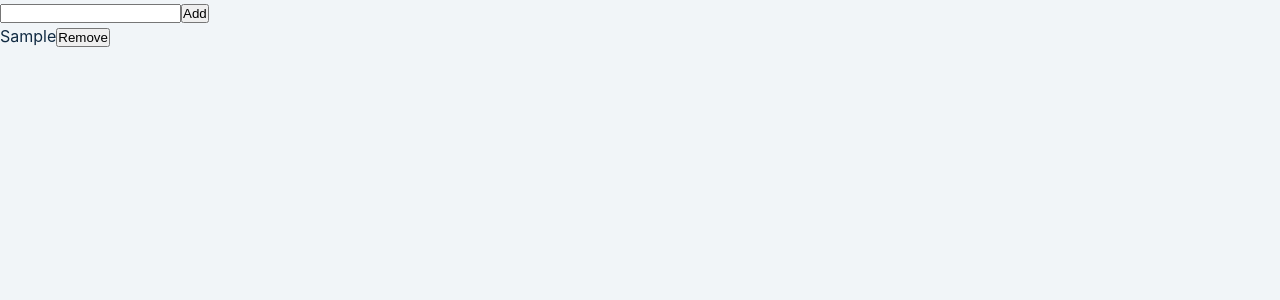
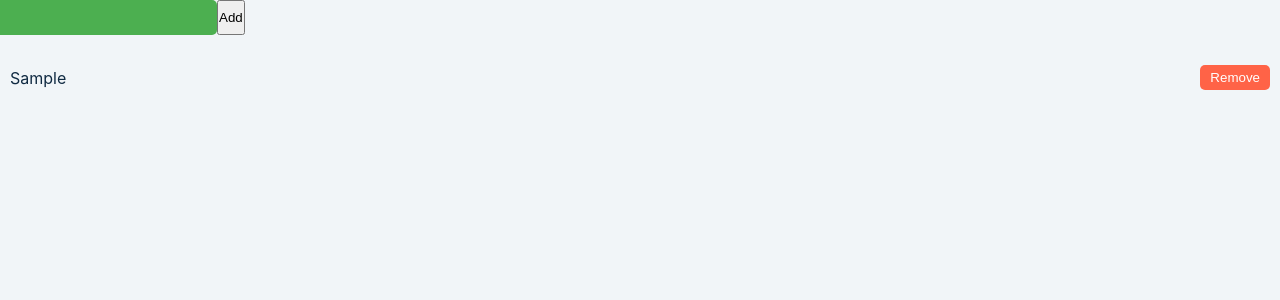
Before and after one commit to ciwwan1980/simple-todoList, a React (Create React App) app: page / in a window 1280 px wide. Both pictures are taken after typing "Sample" into the empty fields and a click on the button "Add". Shown: the top 300 px of the page. Built offline with nearby package versions, Linux system fonts and the light colour scheme; the HTML template or start-up script is replaced by a standard one.

Commit message:
addying-style

```diff
--- a/src/App.js
+++ b/src/App.js
@@ -16,7 +16,7 @@ function App() {
   return (
     <div>
       <TodoForm onSubmit={addItem} />
-      <TodoList items={items} onRemove={removeItem} />
+     <TodoList items={items} onRemove={removeItem} />
     </div>
   );
 }
--- a/src/TodoForm.js
+++ b/src/TodoForm.js
@@ -14,8 +14,15 @@ function TodoForm(props) {
   }
 
   return (
-    <form onSubmit={handleSubmit}>
-      <input type="text" value={inputValue} onChange={handleInputChange} />
+    <form onSubmit={handleSubmit} style={{ display: 'flex', marginBottom: '20px' }}>
+      <input type="text" value={inputValue} onChange={handleInputChange}  style={{
+          backgroundColor: '#4caf50',
+          color: 'white',
+          border: 'none',
+          padding: '10px 20px',
+          borderRadius: '0 5px 5px 0',
+          cursor: 'pointer',
+        }}/>
       <button type="submit">Add</button>
     </form>
   );
--- /dev/null
+++ b/src/TodoList.css
@@ -0,0 +1,25 @@
+.todo-list {
+    list-style: none;
+    padding: 0;
+  }
+
+  .todo-item {
+    display: flex;
+    justify-content: space-between;
+    align-items: center;
+    border-bottom: 1px solid #ccc;
+    padding: 10px;
+  }
+
+  .todo-item:last-child {
+    border-bottom: none;
+  }
+
+  .remove-button {
+    background-color: #ff6347;
+    color: white;
+    border: none;
+    padding: 5px 10px;
+    border-radius: 5px;
+    cursor: pointer;
+  }
--- a/src/TodoList.js
+++ b/src/TodoList.js
@@ -1,4 +1,5 @@
 import React from 'react';
+import './TodoList.css';
 
 function TodoList(props) {
 
@@ -6,10 +7,10 @@ function handleRemoveClick(index) {
         props.onRemove(index);
       }
   return (
-    <ul>
+    <ul className="todo-list">
       {props.items.map((item, index) => (
-        <li key={index}>{item}
-        {item && <button onClick={() => handleRemoveClick(index)}>Remove</button>}
+        <li key={index} className="todo-item">{item}
+        {item && <button className="remove-button" onClick={() => handleRemoveClick(index)}>Remove</button>}
         </li>
       ))}
     </ul>
```
